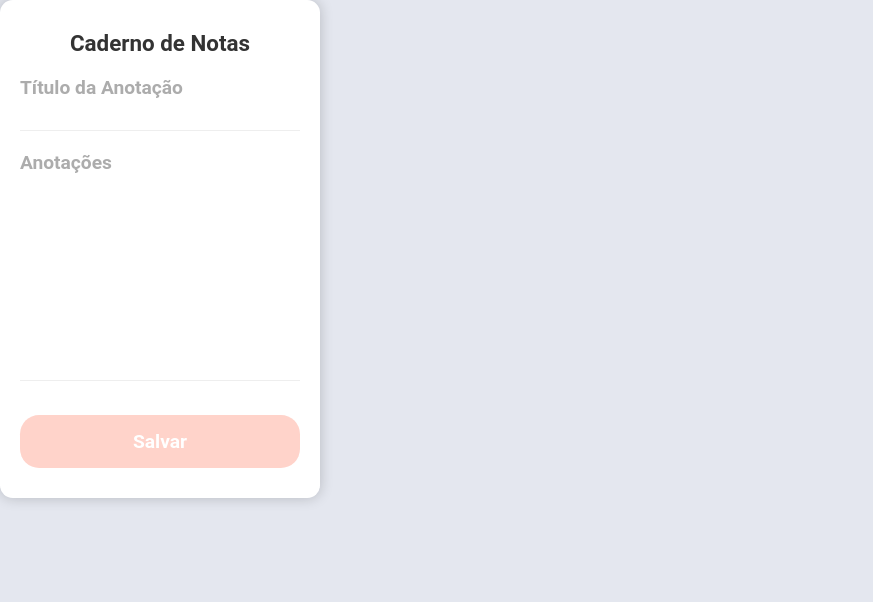
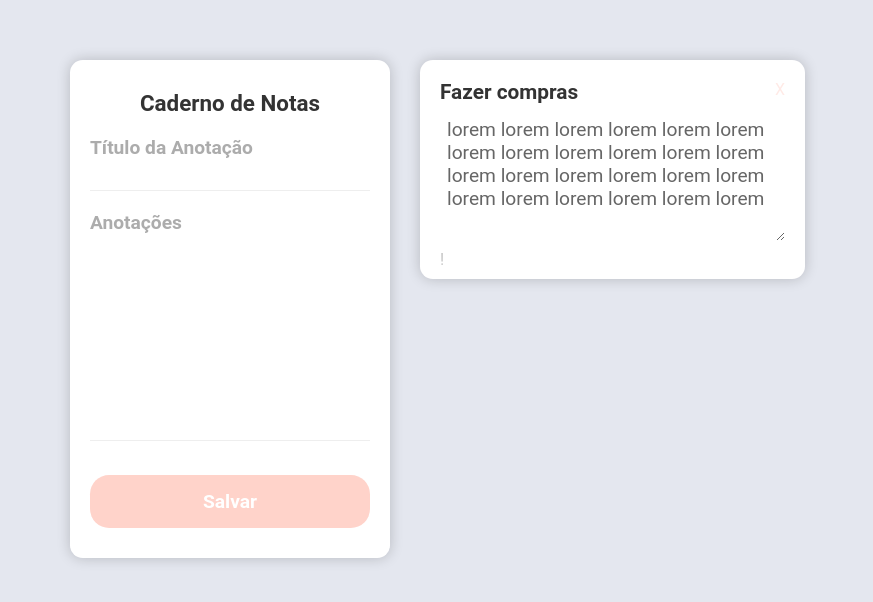
Before and after one commit to wesleywisch/Caderno-de-anotacoes, a React (Create React App) app in the folder frontend/: page / in a window 1280 px wide. Shown: the top 602 px of the page, without its empty margins (0-873 px from the left). Built offline with nearby package versions, Linux system fonts and the light colour scheme; the HTML template or start-up script is replaced by a standard one.

Commit message:
Main pronta

```diff
--- a/frontend/src/App.js
+++ b/frontend/src/App.js
@@ -1,7 +1,9 @@
 import React from 'react';
 import './global.css';
+import './app.css';
 
 import { Sidebar } from './components/Sidebar/Sidebar';
+import { Main } from './components/Main/Main';
 
 
 function App() {
@@ -9,10 +11,8 @@ function App() {
     <div id="app">
 
       <Sidebar />
+      <Main />
 
-      <main>
-
-      </main>
     </div>
   );
 }
--- /dev/null
+++ b/frontend/src/app.css
@@ -0,0 +1,8 @@
+#app{
+    max-width: 1200px;
+    margin: 0 auto;
+    padding: 60px 30px;
+    display: flex;
+    flex-direction: row;
+    align-items: flex-start;
+}
--- /dev/null
+++ b/frontend/src/components/Main/Main.js
@@ -0,0 +1,25 @@
+import './style.css';
+
+
+export function Main(){
+    return(
+        <main>
+
+            <ul>
+                <li className="notepad-infos">
+                    <div>
+                        <strong>Fazer compras</strong>
+
+                        <div>
+                            X
+                        </div>
+                    </div>
+
+                    <textarea>lorem lorem lorem lorem lorem lorem lorem lorem lorem lorem lorem lorem lorem lorem lorem lorem lorem lorem lorem lorem lorem lorem lorem lorem</textarea>
+                    <span>!</span>
+                </li>
+
+            </ul>
+      </main>
+    )
+}
--- /dev/null
+++ b/frontend/src/components/Main/style.css
@@ -0,0 +1,62 @@
+main{
+    margin-left: 350px;
+    flex: 1;
+}
+
+main ul{
+    display: grid;
+    grid-template-columns: 1fr 1fr;
+    gap: 20px;
+    list-style: none;
+}
+
+li.notepad-infos div{
+    display: flex;
+    justify-content: space-between;
+}
+
+li.notepad-infos{
+    background: #fff;
+    box-shadow: 0 0 14px 0 rgba(0,0,0, 0.2);
+    border-radius: .8rem;
+    padding: 20px 20px 10px 20px;
+}
+
+li.notepad-infos strong{
+    display: block;
+    font-size: 1.3em;
+    color: #333;
+}
+
+li.notepad-infos div div{
+    color: #ffeae6;
+    cursor: pointer;
+}
+
+li.notepad-infos div div:hover{
+    color: #eb8f7a;
+    transition: 0.2s;
+}
+
+li.notepad-infos textarea{
+    padding: 7px;
+    margin-top: 7px;
+    margin-bottom: 5px;
+    width: 100%;
+    height: 130px;
+    font-size: 1.2em;
+    color: #666;
+    border: 0;
+    background: #fff;
+    outline: none;
+}
+
+li.notepad-infos span{
+    color: #c4c4c4;
+    cursor: pointer;
+}
+
+li.notepad-infos span:hover{
+    color: #eb8f7a;
+    transition: 0.2s;
+}
--- a/frontend/src/components/Sidebar/style.css
+++ b/frontend/src/components/Sidebar/style.css
@@ -37,6 +37,7 @@ aside form .input-block input{
     color: #666;
     border: 0;
     border-bottom: 1px solid #eee;
+    outline: none;
 }
 
 aside form .input-block textarea{
```
